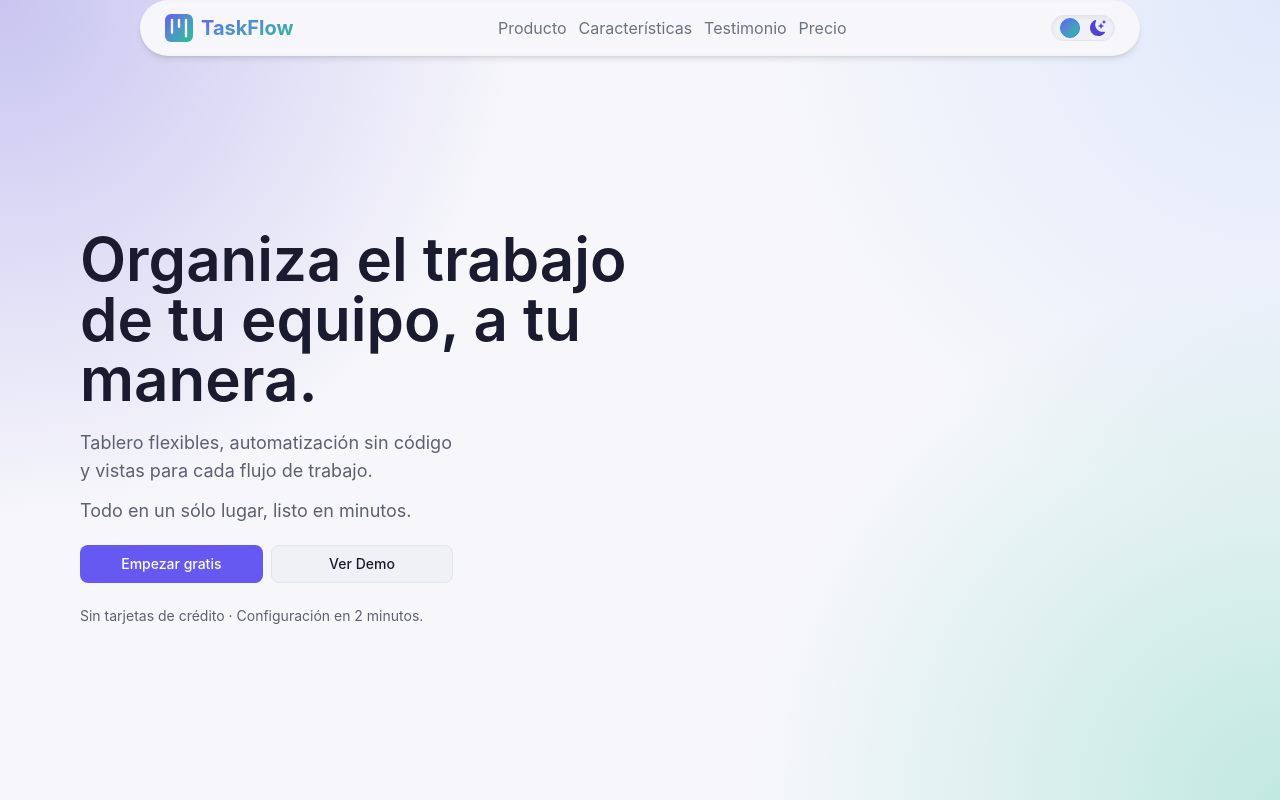
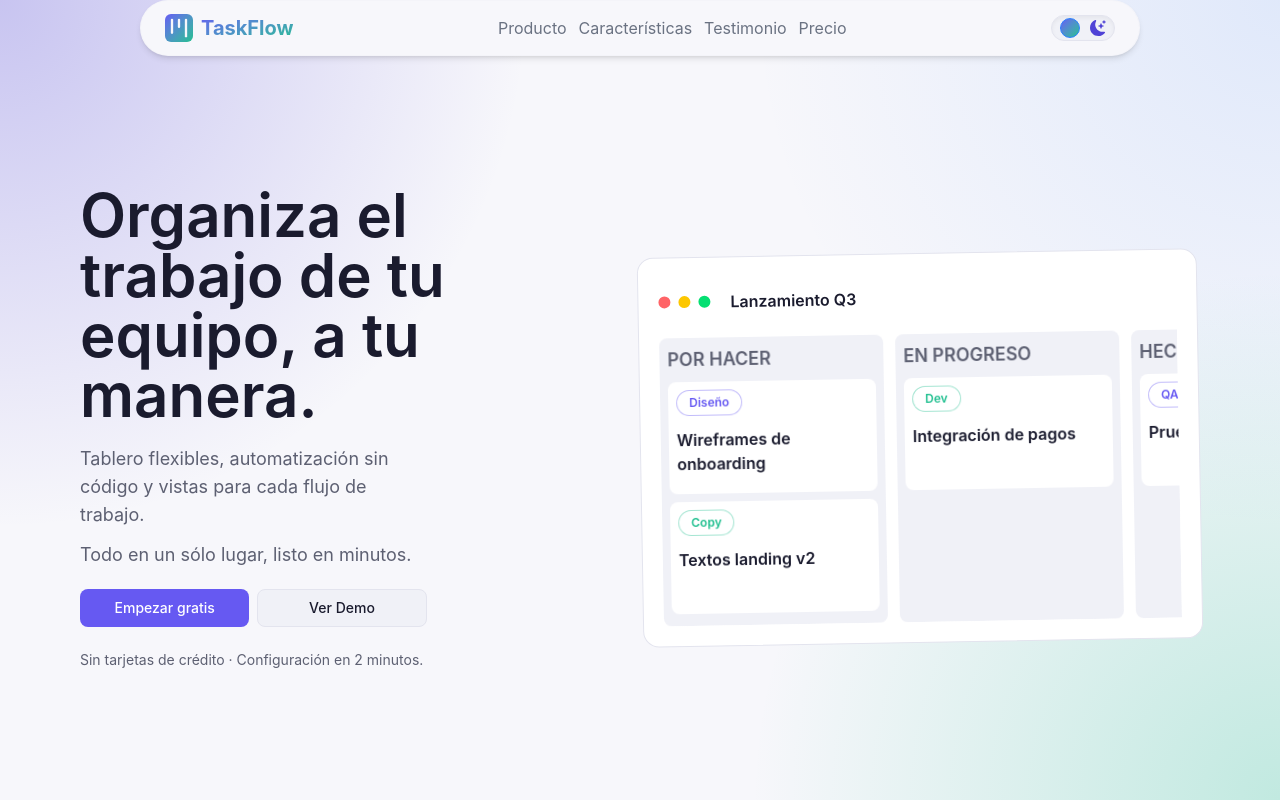
Before and after one commit to oscar84-spec/Kanban, a React (Vite) app: page / in a window 1280 px wide. Built offline with nearby package versions, Linux system fonts and the light colour scheme.

Commit message:
[KanbanDemo] <feature> Agregando KanbanDemo a la hero section

```diff
--- a/src/pages/Home/Hero.tsx
+++ b/src/pages/Home/Hero.tsx
@@ -2,6 +2,7 @@ import Header from "@components/Header/Header.tsx";
 import { useState } from "react";
 import Sidebar from "@components/Sidebar/Sidebar.tsx";
 import Button from "@/components/Button/Button";
+import KanbanDemo from "@/ui/KanbanDemo/KanbanDemo";
 
 function Hero() {
   //Estado para abri el menu en la version mobile
@@ -18,7 +19,7 @@ function Hero() {
       <Header openSidebar={openSidebar} setOpenSidebar={setOpenSidebar} />
       <Sidebar openSidebar={openSidebar} />
 
-      <div className="px-5 lg:w-full lg:h-[calc(100vh-56px)] lg:flex lg:items-center xl:px-20">
+      <div className="px-5 lg:w-full lg:h-[calc(100vh-56px)] lg:flex lg:items-center lg:justify-between lg:gap-10 xl:px-20">
         <div className=" mt-10 lg:w-1/2 lg:mt-0">
           <h1 className="text-3xl font-semibold text-text-primary dark:text-text-dark md:text-5xl xl:text-6xl">
             Organiza el trabajo de tu equipo, a tu manera.
@@ -51,6 +52,7 @@ function Hero() {
             </span>
           </div>
         </div>
+        <KanbanDemo />
       </div>
     </section>
   );
--- /dev/null
+++ b/src/ui/Badge/Badge.tsx
@@ -0,0 +1,94 @@
+import { twMerge } from "tailwind-merge";
+import type { BadgeProps } from "./badge.types";
+
+const textVariantClass = (variant: BadgeProps["variant"]) => {
+  switch (variant) {
+    case "primary":
+      return "text-primary dark:text-primary-dark-mode";
+
+    case "secondary":
+      return "text-accent dark:text-accent-dark";
+
+    default:
+      return "text-text-secondary dark:text-text-secundario-dark";
+  }
+};
+
+const staticBorderVariantClass = (variant: BadgeProps["variant"]) => {
+  switch (variant) {
+    case "primary":
+      return "border-primary/40 dark:border-primary-dark-mode/40";
+
+    case "secondary":
+      return "border-accent/40 dark:border-accent-dark/40";
+
+    default:
+      return "border-border dark:border-bordes-dark";
+  }
+};
+
+const cometVariantClass = (variant: BadgeProps["variant"]) => {
+  switch (variant) {
+    case "primary":
+      return "bg-[conic-gradient(from_0deg,transparent_0%,transparent_65%,color-mix(in_srgb,var(--color-primary)_35%,transparent)_82%,var(--color-primary)_95%,transparent_100%)] dark:bg-[conic-gradient(from_0deg,transparent_0%,transparent_65%,color-mix(in_srgb,var(--color-primary-dark-mode)_35%,transparent)_82%,var(--color-primary-dark-mode)_95%,transparent_100%)]";
+
+    case "secondary":
+      return "bg-[conic-gradient(from_0deg,transparent_0%,transparent_65%,color-mix(in_srgb,var(--color-accent)_35%,transparent)_82%,var(--color-accent)_95%,transparent_100%)] dark:bg-[conic-gradient(from_0deg,transparent_0%,transparent_65%,color-mix(in_srgb,var(--color-accent-dark)_35%,transparent)_82%,var(--color-accent-dark)_95%,transparent_100%)]";
+
+    default:
+      return "bg-[conic-gradient(from_0deg,transparent_0%,transparent_65%,color-mix(in_srgb,var(--color-text-secondary)_35%,transparent)_82%,var(--color-text-secondary)_95%,transparent_100%)] dark:bg-[conic-gradient(from_0deg,transparent_0%,transparent_65%,color-mix(in_srgb,var(--color-text-secundario-dark)_35%,transparent)_82%,var(--color-text-secundario-dark)_95%,transparent_100%)]";
+  }
+};
+
+const Badge = ({
+  variant = "default",
+  animated = false,
+  children,
+  className,
+  ...props
+}: BadgeProps) => {
+  if (!animated) {
+    return (
+      <span
+        {...props}
+        className={twMerge(
+          "inline-flex items-center rounded-full border bg-superficie px-3 py-1 text-xs font-medium dark:bg-superficie-dark",
+          staticBorderVariantClass(variant),
+          textVariantClass(variant),
+          className,
+        )}
+      >
+        {children}
+      </span>
+    );
+  }
+
+  return (
+    <span
+      {...props}
+      className={twMerge(
+        "relative isolate inline-flex overflow-hidden rounded-full p-px",
+        className,
+      )}
+    >
+      <span
+        aria-hidden
+        className={twMerge(
+          "absolute inset-[-150%] animate-[spin_2.5s_linear_infinite]",
+          cometVariantClass(variant),
+        )}
+      />
+
+      <span
+        className={twMerge(
+          "relative z-10 inline-flex items-center rounded-full bg-superficie px-3 py-1 text-xs font-medium dark:bg-superficie-dark",
+          textVariantClass(variant),
+        )}
+      >
+        {children}
+      </span>
+    </span>
+  );
+};
+
+export default Badge;
--- /dev/null
+++ b/src/ui/KanbanDemo/KanbanDemo.tsx
@@ -0,0 +1,50 @@
+import Badge from "../Badge/Badge";
+import { KANBAN_DEMO_HERO } from "./const.kanban_demo";
+
+const KanbanDemo = () => {
+  return (
+    <div className="mt-10 w-full lg:w-1/2">
+      <div className="max-w-lg rounded-2xl border border-border bg-superficie p-5 dark:border-bordes-dark dark:bg-superficie-dark -rotate-1 lg:max-w-full">
+        <div className="flex items-center gap-2">
+          <div className="flex gap-2">
+            <div className="size-3 rounded-full bg-red-400" />
+            <div className="size-3 rounded-full bg-yellow-400" />
+            <div className="size-3 rounded-full bg-green-400" />
+          </div>
+
+          <span className="font-semibold text-text-primary dark:text-text-dark p-3">
+            Lanzamiento Q3
+          </span>
+        </div>
+
+        <div className="mt-3 flex h-72 w-full gap-3 overflow-x-auto">
+          {KANBAN_DEMO_HERO.map((item, index) => (
+            <div
+              className="min-w-56 p-2 flex-1 bg-superficie-alterna dark:bg-superficie-alterna-dark rounded-lg flex flex-col gap-2"
+              key={index}
+            >
+              <span className="text-lg font-semibold text-text-secondary">
+                {item.title.toUpperCase()}
+              </span>
+              {item.cards.map((card, index) => (
+                <div
+                  className="w-full h-28 p-2 bg-superficie rounded-lg flex flex-col gap-3 dark:bg-superficie-dark"
+                  key={index}
+                >
+                  <Badge variant={card.badge} className="w-max font-semibold">
+                    {card.textBadge}
+                  </Badge>
+                  <p className="font-semibold text-text-primary dark:text-text-dark">
+                    {card.text}
+                  </p>
+                </div>
+              ))}
+            </div>
+          ))}
+        </div>
+      </div>
+    </div>
+  );
+};
+
+export default KanbanDemo;
--- /dev/null
+++ b/src/ui/KanbanDemo/const.kanban_demo.ts
@@ -0,0 +1,35 @@
+import type { KanbanList } from "./types.kanban_demo";
+
+export const KANBAN_DEMO_HERO: KanbanList[] = [
+  {
+    title: "Por Hacer",
+    cards: [
+      {
+        badge: "primary",
+        textBadge: "Diseño",
+        text: "Wireframes de onboarding",
+      },
+      { badge: "secondary", textBadge: "Copy", text: "Textos landing v2" },
+    ],
+  },
+  {
+    title: "En Progreso",
+    cards: [
+      {
+        badge: "secondary",
+        textBadge: "Dev",
+        text: "Integración de pagos",
+      },
+    ],
+  },
+  {
+    title: "Hecho",
+    cards: [
+      {
+        badge: "primary",
+        textBadge: "QA",
+        text: "Pruebas de Checkout",
+      },
+    ],
+  },
+];
--- /dev/null
+++ b/src/ui/KanbanDemo/types.kanban_demo.ts
@@ -0,0 +1,12 @@
+type typeBadgeVariant = "primary" | "secondary";
+
+interface KanbanCards {
+  badge: typeBadgeVariant;
+  textBadge: string;
+  text: string;
+}
+
+export interface KanbanList {
+  title: string;
+  cards: KanbanCards[];
+}
--- a/tsconfig.app.json
+++ b/tsconfig.app.json
@@ -28,7 +28,8 @@
       "@/*": ["./src/*"],
       "@components/*": ["./src/components/*"],
       "@pages/*": ["./src/pages/*"],
-      "@stores/*": ["./src/stores/*"]
+      "@stores/*": ["./src/stores/*"],
+      "@ui/*": ["./src/ui/*"]
     }
   },
   "include": ["src"]
--- a/vite.config.ts
+++ b/vite.config.ts
@@ -14,6 +14,7 @@ export default defineConfig({
       "@components": path.resolve(src, "./src/components"),
       "@pages": path.resolve(src, "./src/pages"),
       "@stores": path.resolve(src, "./src/stores"),
+      "@ui": path.resolve(src, "./src/ui"),
     },
   },
 });
```
Also changed, not shown: src/ui/Badge/badge.types.ts (added, +9 -0 lines).
